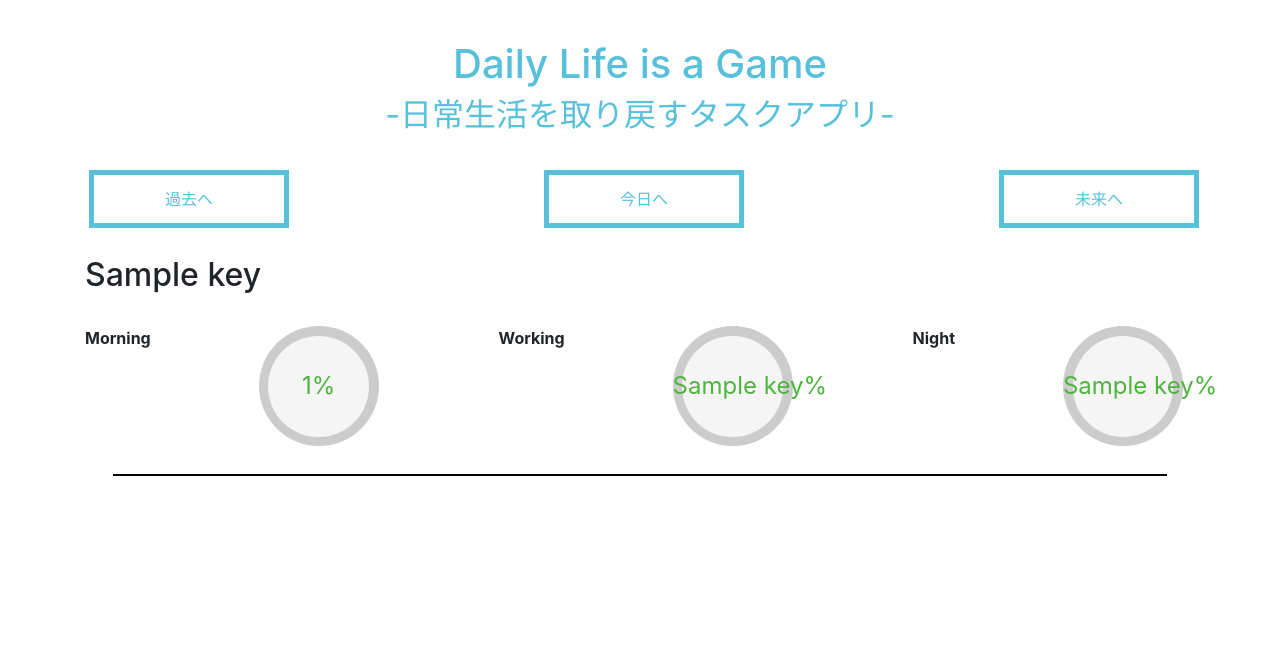
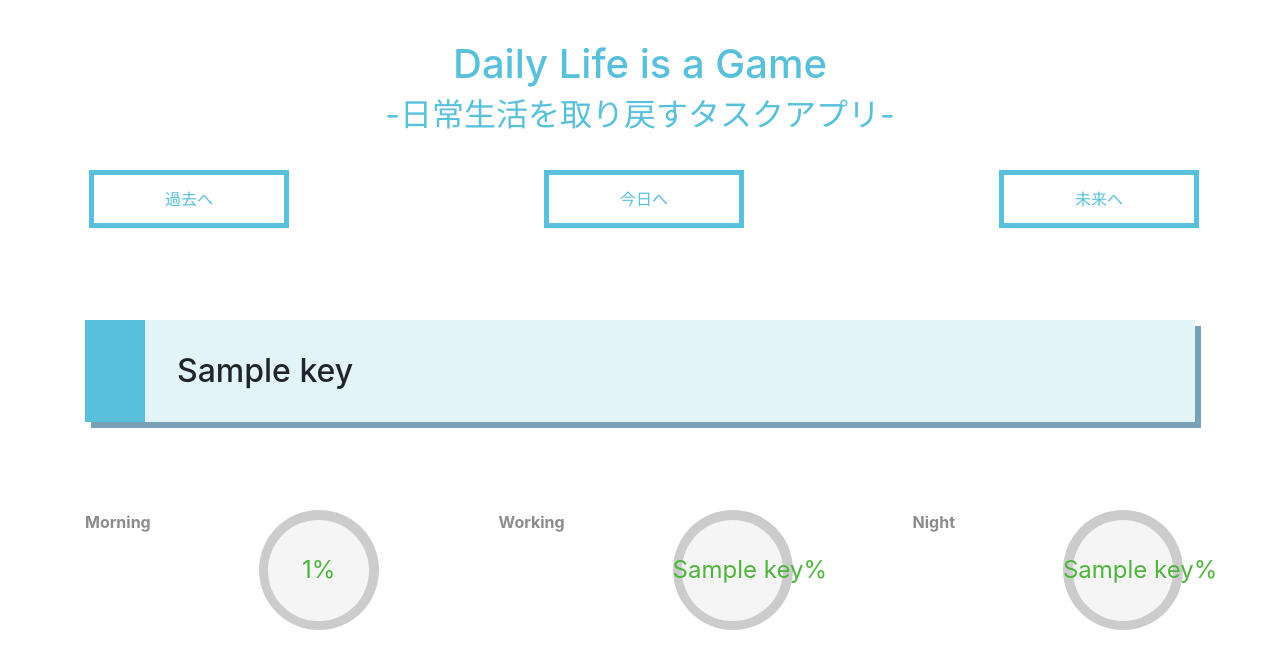
Before and after one commit to DLPJ-MUDS/daily-life-is-a-game, a Flask app: template login/main/templates/entries/graph.html in a window 1280 px wide. Shown: the part 60-729 px from the top of the page. Run offline with Flask 2, Linux system fonts and the light colour scheme; the template is opened without the code that fills it: most values are stand-ins (such as "Sample title", 1, 10 or a date in 2020); some libraries are stand-ins or nearby versions.

Commit message:
fix graph

```diff
--- a/login/main/templates/entries/graph.html
+++ b/login/main/templates/entries/graph.html
@@ -29,11 +29,11 @@
     </div>
     <br>
     {% for key in da  %}
-    <h2>{{ key }}</h2>
+    <h2 class="elem_1">{{ key }}</h2>
     <br>
     <div class="graph_wrapper">
       <div style="display: flex;justify-content:space-between">
-        <span style="display: inline-block;"><strong>Morning</strong></span>
+        <span style="display: inline-block; color:rgb(140,140,140);"><strong>Morning</strong></span>
         <div style="display: inline-block;">
           <div class="for-div-1 c100 green">
             <span>{{ da[key][0] }}%</span>
@@ -43,7 +43,7 @@
             </div>
           </div>
         </div>
-        <span style="display: inline-block;"><strong>Working</strong></span>
+        <span style="display: inline-block; color:rgb(140,140,140);"><strong>Working</strong></span>
         <div style="display: inline-block;">
           <div class="for-div-2 c100 green">
             <span>{{ da[key][1] }}%</span>
@@ -53,7 +53,7 @@
             </div>
           </div>
         </div>
-        <span style="display: inline-block;"><strong>Night</strong></span>
+        <span style="display: inline-block; color:rgb(140,140,140);"><strong>Night</strong></span>
         <div style="display: inline-block;">
           <div class="for-div-3 c100 green">
             <span>{{ da[key][2] }}%</span>
@@ -80,7 +80,7 @@
           e.classList.add("p"+ ggfor[2]);
       }})
     </script>
-    <hr style="height: 1px; background-color: black;width: 95%;">
+    <!--<hr style="height: 1px; background-color: rgb(191, 191, 191);width: 95%;">-->
     <!-- <# キーの値とキーを元に辞書から取り出した値が表示される #> -->
     {% endfor %}
 
```
Also changed, not shown: login/test.db.
